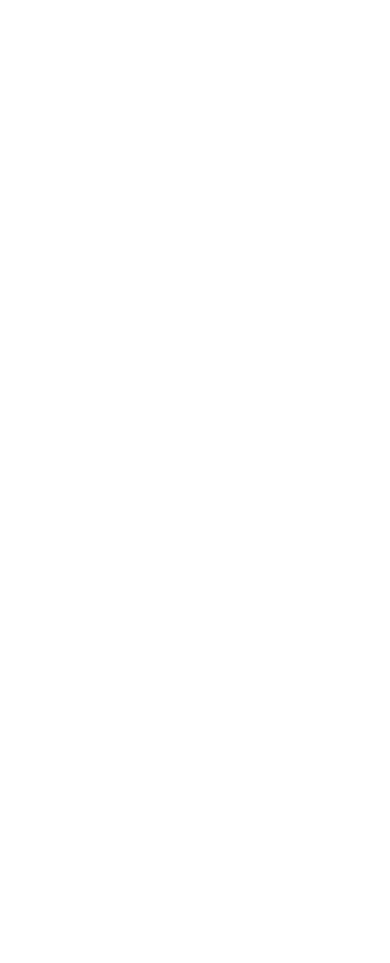
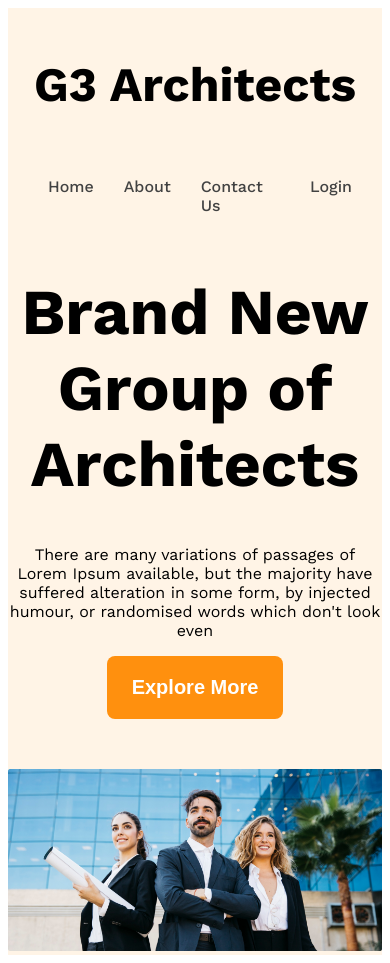
Before and after one commit to ABIRHS/g3-architects-new, a plain HTML site: page index.html in a window 390 px wide. Before the commit the page ends 844 px from the top, so only its background shows below. Drawn offline with nearby package versions, Linux system fonts and the light colour scheme.

Commit message:
navbar responsive is completed

```diff
--- a/Styles/architects.css
+++ b/Styles/architects.css
@@ -1,6 +1,91 @@
 /* Font styles */
-.work-sans-normal {
+@import url("https://fonts.googleapis.com/css2?family=Work+Sans:ital,wght@0,100..900;1,100..900&display=swap");
+
+.work-sans-font {
   font-family: "Work Sans", sans-serif;
   font-optical-sizing: auto;
+  font-weight: 400;
   font-style: normal;
 }
+
+/* Shared Styles */
+.display-flex {
+  display: flex;
+}
+
+/* Dark 02 */
+.text-gray {
+  color: #424242;
+}
+
+/* Dark 03 */
+.text-light-gray {
+  color: #727272;
+}
+
+.bg-light {
+  background: rgba(255, 144, 14, 0.1);
+}
+
+/* Header Styles */
+
+/* Navbar Styles */
+.navbar {
+  justify-content: space-between;
+  align-items: center;
+}
+
+.brand {
+  font-weight: 700;
+  font-size: 3rem;
+}
+
+.nav-item {
+  list-style: none;
+  margin-right: 30px;
+}
+
+.nav-link {
+  text-decoration: none;
+  font-weight: 500;
+}
+
+.navbar,
+.banner {
+  max-width: 1440px;
+  margin: 0 auto;
+}
+
+/* Banner Styles */
+.banner-content {
+  max-width: 850px;
+  margin: 0 auto;
+  text-align: center;
+  margin-bottom: 50px;
+}
+
+.banner-title {
+  font-weight: 700;
+  font-size: 4rem;
+}
+
+.banner-image {
+  width: 100%;
+}
+
+.btn-primary {
+  background-color: rgb(255, 144, 14);
+  color: white;
+  padding: 20px 25px;
+  font-size: 1.25rem;
+  font-weight: 600;
+  border-radius: 8px;
+  border: none;
+}
+
+/* Media Query */
+@media screen and (max-width: 576px) {
+  .navbar {
+    flex-direction: column;
+  }
+}
--- a/index.html
+++ b/index.html
@@ -4,16 +4,36 @@
     <meta charset="UTF-8" />
     <meta name="viewport" content="width=device-width, initial-scale=1.0" />
     <title>G3 Architects</title>
-    <link rel="preconnect" href="https://fonts.googleapis.com" />
-    <link rel="preconnect" href="https://fonts.gstatic.com" crossorigin />
-    <link
-      href="https://fonts.googleapis.com/css2?family=Work+Sans:ital,wght@0,100..900;1,100..900&display=swap"
-      rel="stylesheet"
-    />
     <link rel="stylesheet" href="./Styles/architects.css" />
   </head>
-  <body>
-    <header></header>
+  <body class="work-sans-font">
+    <header class="bg-light">
+      <nav class="navbar display-flex">
+        <h3 class="brand">G3 Architects</h3>
+        <ul class="nav-links display-flex">
+         <li class="nav-item">
+            <a href="" class="nav-link text-gray">Home</a>
+        </li>
+         <li class="nav-item">
+            <a href="" class="nav-link text-gray">About</a>
+        </li>
+         <li class="nav-item">
+            <a href="" class="nav-link text-gray">Contact Us</a>
+        </li>
+         <li class="nav-item">
+            <a href="" class="nav-link text-gray">Login</a>
+        </li>
+      </nav>
+
+      <div class="banner">
+        <div class="banner-content">
+        <h1 class="banner-title">Brand New Group of Architects</h1>
+        <p class="banner-description">There are many variations of passages of Lorem Ipsum available, but the majority have suffered alteration in some form, by injected humour, or randomised words which don't look even</p>
+        <button class="btn-primary">Explore More</button>
+        </div>
+        <img class="banner-image" src="./images/banner.png" alt="">
+      </div>
+    </header>
     <main></main>
     <footer></footer>
   </body>
```
